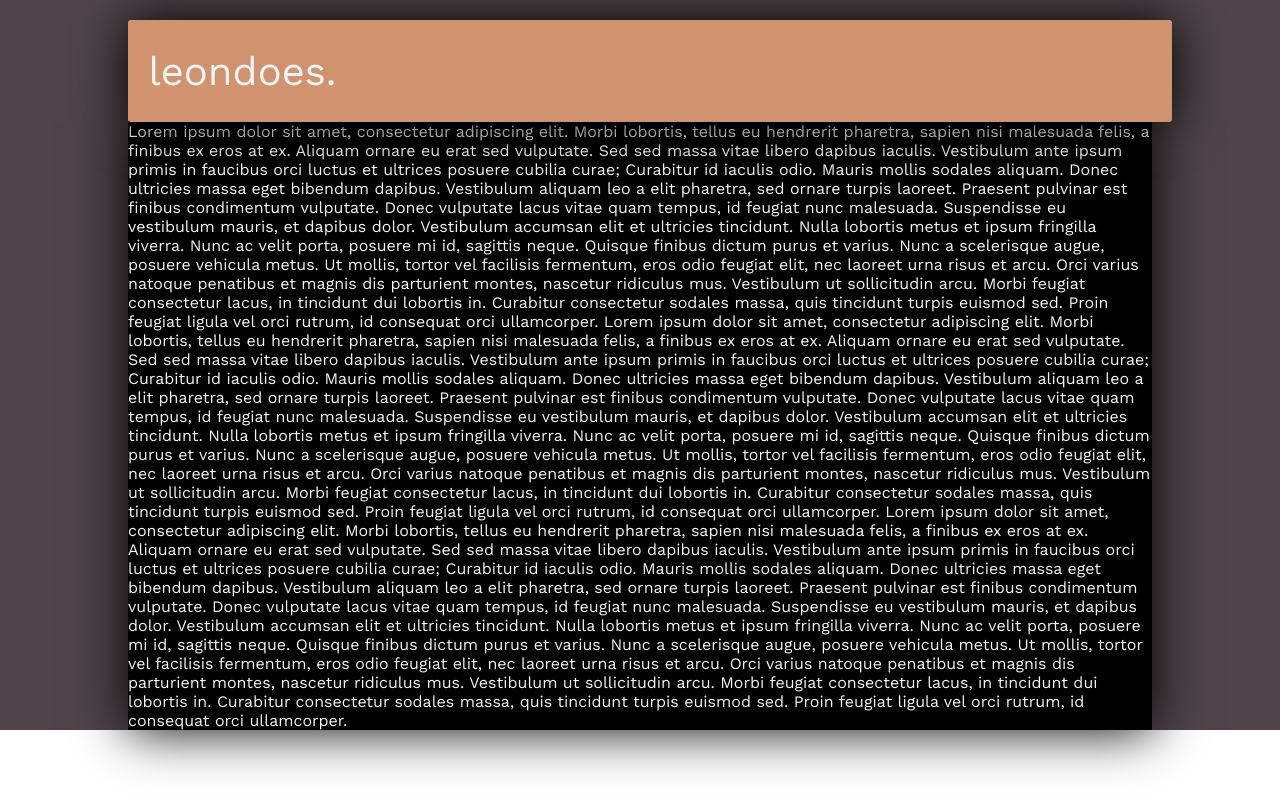
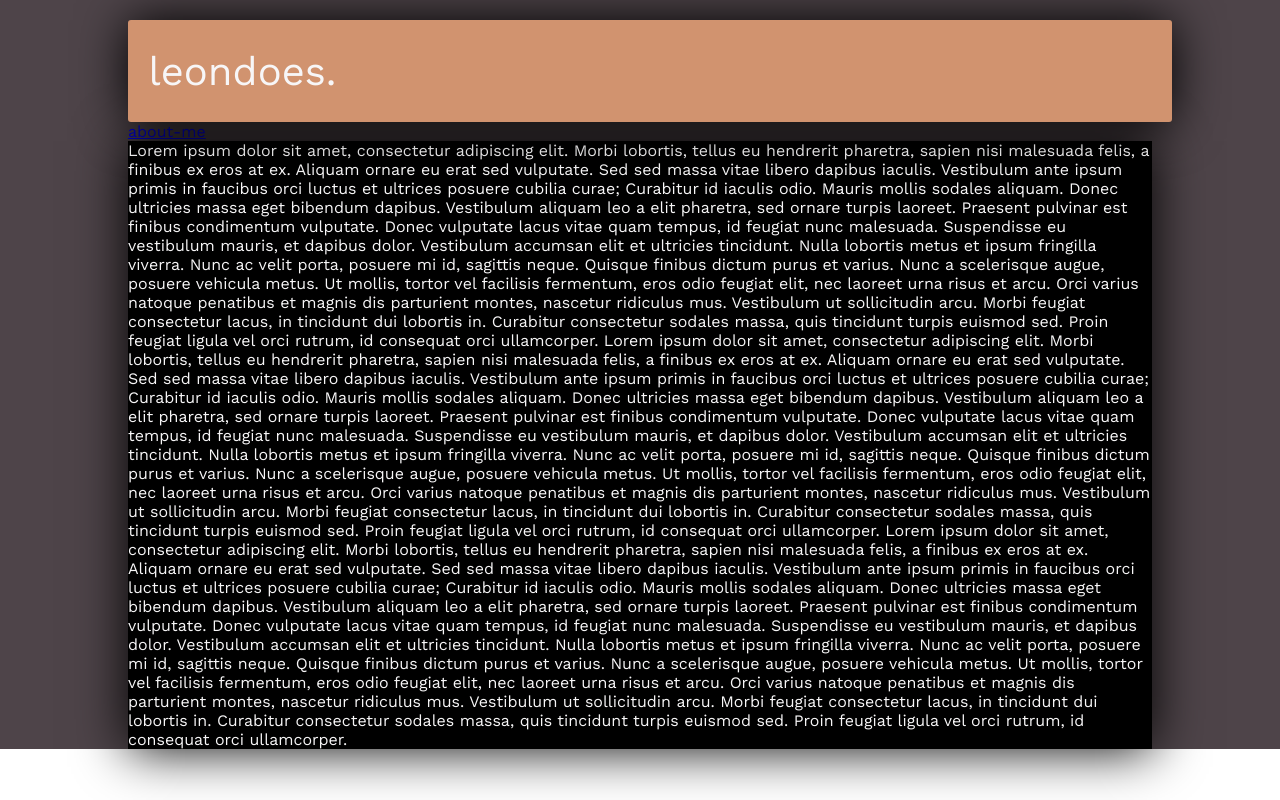
Before and after one commit to leondoes/reactrain, a React (Create React App) app: page /AboutMe in a window 1280 px wide. Built offline with nearby package versions, Linux system fonts and the light colour scheme.

Commit message:
:bug: working git-hub pages (#3)

```diff
--- a/package.json
+++ b/package.json
@@ -1,7 +1,7 @@
 {
   "name": "portfolio",
   "version": "0.1.0",
-  "homepage": "https://leondoes.github.io/portfolio",
+  "homepage": "https://leondoes.github.io/portfolio/",
   "private": true,
   "dependencies": {
     "@testing-library/jest-dom": "^5.16.5",
--- a/src/index.js
+++ b/src/index.js
@@ -8,7 +8,7 @@ import AboutMe from './components/AboutMe';
 const root = ReactDOM.createRoot(document.getElementById('root'));
 root.render(
   <StrictMode>
-    <BrowserRouter>
+    <BrowserRouter basename={process.env.PUBLIC_URL}>
     <Routes>
     <Route path="/" element={<App />} />
     <Route path="/AboutMe" element={<AboutMe />} />
--- a/src/layout/pageLayout/index.js
+++ b/src/layout/pageLayout/index.js
@@ -2,11 +2,13 @@ import React from "react";
 
 import { PageContainer, ContentContainer } from "./styled";
 import NavBar from "../../components/navbar";
+import { Link } from "react-router-dom";
 
 const PageLayout = ({ children, ...props }) => {
   return (
     <PageContainer {...props}>
       <NavBar />
+      <Link to='/aboutme'>about-me</Link>
       <ContentContainer>{children}</ContentContainer>
     </PageContainer>
   );
```
